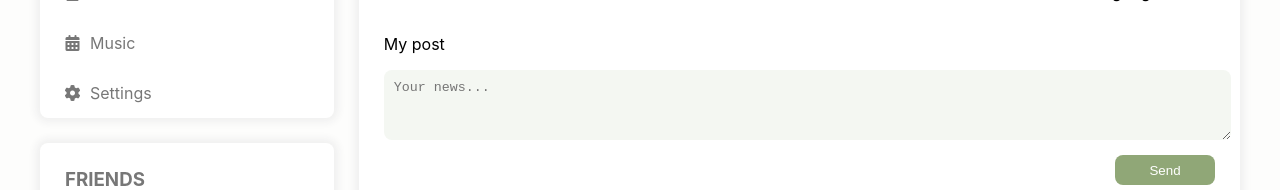
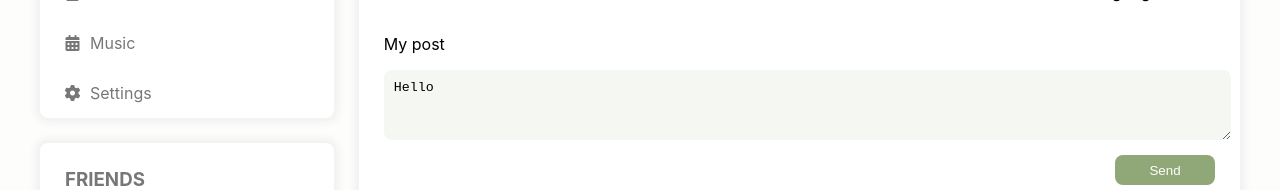
Before and after one commit to IrinaPopova99/social-network, a React (Create React App) app in the folder my-app/: page /profile in a window 1280 px wide. Shown: the part 300-490 px from the top of the page. Built offline with nearby package versions, Linux system fonts and the light colour scheme.

Commit message:
Add store

```diff
--- a/my-app/src/App.css
+++ b/my-app/src/App.css
@@ -20,7 +20,7 @@ input, button, textarea {
     "nav cont"
     "sidebar cont"
     ". cont";
-  grid-template-rows: 3fr 3fr;
+  grid-template-rows: auto auto auto;
   grid-template-columns: 2fr 6fr;
   grid-gap: 25px;
   width: auto;
--- a/my-app/src/App.js
+++ b/my-app/src/App.js
@@ -19,8 +19,12 @@ const App = (props) => {
           <Route path="/news" component={News} />
           <Route path="/settings" component={Settings} />
           <Route path="/music" component={Music} />
-          <Route path="/dialogs" render={() => <Dialogs state={props.state.dialogsPage} />} />
-          <Route path="/profile" render={() => <Profile state={props.state.profilePage} />} />
+          <Route path="/dialogs" render={() => <Dialogs state={props.state.dialogsPage}
+                                                        sendMessage={props.sendMessage}
+                                                        updateNewMessageText={props.updateNewMessageText}/>} />
+          <Route path="/profile" render={() => <Profile state={props.state.profilePage}
+                                                        addPost={props.addPost}
+                                                        updateNewPostText={props.updateNewPostText}/>} />
         </div>
         <Sidebar state={props.state.sidebar} />
       </div>
--- a/my-app/src/components/Dialogs/Dialogs.js
+++ b/my-app/src/components/Dialogs/Dialogs.js
@@ -12,8 +12,12 @@ const Dialogs = (props) => {
     let message = React.createRef();
 
     let sendMessage = () => {
+        props.sendMessage();
+    }
+
+    let onMessageChange = () => {
         let text = message.current.value;
-        alert(text);
+        props.updateNewMessageText(text);
     }
 
     return (
@@ -29,7 +33,7 @@ const Dialogs = (props) => {
                     {messagesElements}
                 </div>
                 <div className="send-message">
-                    <textarea ref={message}></textarea>
+                    <textarea ref={message} value={props.state.newMessageText} onChange={onMessageChange}></textarea>
                 </div>
                 <div className="send-button">
                     <button onClick={sendMessage}>Send</button>
--- a/my-app/src/components/Profile/MyPosts/MyPosts.js
+++ b/my-app/src/components/Profile/MyPosts/MyPosts.js
@@ -3,22 +3,25 @@ import './MyPosts.css';
 import Post from './Post/Post';
 
 const MyPosts = (props) => {
-
   let postsElements = props.posts.map(p => <Post message={p.post} likesCount={p.likesCount}/>);
 
   let newPostElement = React.createRef();
 
   let addPost = () => {
-    let text = newPostElement.current.value;
-    alert(text);
+    props.addPost();
   }
 
+  let onPostChange = () => {
+    let text = newPostElement.current.value;
+    props.updateNewPostText(text)
+  }
+  console.log(props);
   return(
     <div className="my-posts">
       <div className="create-posts">
         <div className="post-name"><p>My post</p></div>
         <div className="post-input">
-          <textarea placeholder="Your news..." ref={newPostElement}></textarea>
+          <textarea placeholder="Your news..." ref={newPostElement} value={props.newPostText} onChange={onPostChange}/>
         </div>
         <div className="send-button">
           <button onClick={addPost}>Send</button>
--- a/my-app/src/components/Profile/Profile.js
+++ b/my-app/src/components/Profile/Profile.js
@@ -3,10 +3,14 @@ import ProfileInfo from './ProfileInfo/ProfileInfo';
 import './Profile.css';
 
 const Profile = (props) => {
+
   return(
     <div>
       <ProfileInfo />
-      <MyPosts posts={props.state.posts}/>
+      <MyPosts posts={props.state.posts}
+                addPost={props.addPost}
+                newPostText={props.state.newPostText}
+                updateNewPostText={props.updateNewPostText}/>
     </div>
   );
 }
--- a/my-app/src/components/Sidebar/Friend/Friend.js
+++ b/my-app/src/components/Sidebar/Friend/Friend.js
@@ -1,7 +1,6 @@
 import "./Friend.css";
 
 const Friend = (props) => {
-    debugger;
     return (
         <div className="friend">
             <div className="photo-mini">
--- a/my-app/src/index.js
+++ b/my-app/src/index.js
@@ -4,18 +4,21 @@ import { BrowserRouter } from 'react-router-dom';
 import './index.css';
 import App from './App';
 import reportWebVitals from './reportWebVitals';
-import state from './redux/state';
+import store from './redux/store';
+// import {addPost, updateNewPostText, sendMessage, updateNewMessageText, subscribe} from './redux/state';
 
+let rerenderEntireTree = (state) => {
   ReactDOM.render(
     <React.StrictMode>
       <BrowserRouter>
-      <App state={state} />
+        <App state={state} addPost={store.addPost.bind(store)}
+                            updateNewPostText={store.updateNewPostText.bind(store)}
+                            sendMessage={store.sendMessage.bind(store)}
+                            updateNewMessageText={store.updateNewMessageText.bind(store)}/>
       </BrowserRouter>
     </React.StrictMode>,
     document.getElementById('root')
   );
-
-// If you want to start measuring performance in your app, pass a function
-// to log results (for example: reportWebVitals(console.log))
-// or send to an analytics endpoint. Learn more: https://bit.ly/CRA-vitals
-reportWebVitals();
+};
+rerenderEntireTree(store.getState())
+store.subscribe(rerenderEntireTree);
--- a/my-app/src/redux/state.js
+++ /dev/null
@@ -1,30 +0,0 @@
-let state = {
-    profilePage: {
-        posts : [
-            {id: 1, post: "Hi, how are you", likesCount: 23},
-            {id: 2, post: "It's my first post", likesCount: 5},
-        ],
-    },
-    dialogsPage: {
-        dialogs : [
-            {id: 1, name: 'Dima'},
-            {id: 2, name: 'Sveta'},
-            {id: 3, name: 'Sasha'},
-        ],
-        messages : [
-            {id: 1, message: "Hello"},
-            {id: 2, message: "Hi"},
-            {id: 3, message: "Yeah"},
-        ],
-    },
-    sidebar: {
-        friends : [
-            {name: 'Dima'},
-            {name: 'Sveta'},
-            {name: 'Sasha'},
-        ]
-    }
-
-}
-
-export default state;
--- /dev/null
+++ b/my-app/src/redux/store.js
@@ -0,0 +1,108 @@
+
+let store = {
+    _state: {
+        profilePage: {
+            posts : [
+                {id: 1, post: "Hi, how are you", likesCount: 23},
+                {id: 2, post: "It's my first post", likesCount: 5},
+            ],
+            newPostText : "Hello",
+        },
+        dialogsPage: {
+            dialogs : [
+                {id: 1, name: 'Dima'},
+                {id: 2, name: 'Sveta'},
+                {id: 3, name: 'Sasha'},
+            ],
+            messages : [
+                {id: 1, message: "Hello"},
+                {id: 2, message: "Hi"},
+                {id: 3, message: "Yeah"},
+            ],
+            newMessageText : "",
+        },
+        sidebar: {
+            friends : [
+                {name: 'Dima'},
+                {name: 'Sveta'},
+                {name: 'Sasha'},
+            ]
+        }
+    },
+    _subscriber() {
+    },
+    getState() {
+        return this._state;
+    },
+    subscribe(observer) {
+        this._subscriber = observer;
+    },
+    addPost() {
+        debugger;
+        let newPost = {
+            id: 5,
+            post: this._state.profilePage.newPostText,
+            likesCount: 0,
+        };
+        this._state.profilePage.posts.push(newPost);
+        this._state.profilePage.newPostText = "";
+        this._subscriber(this.getState());
+    },
+
+    updateNewPostText (newText) {
+        debugger;
+        this._state.profilePage.newPostText = newText;
+        this._subscriber(this.getState());
+    },
+
+    sendMessage() {
+        let newMessage = {
+            id: 4,
+            message: this._state.dialogsPage.newMessageText,
+        };
+        this._state.dialogsPage.messages.push(newMessage);
+        this._state.dialogsPage.newMessageText = "";
+        this._subscriber(this.getState());
+    },
+
+    updateNewMessageText (newText) {
+        this._state.dialogsPage.newMessageText = newText;
+        this._subscriber(this.getState());
+    },
+
+}
+
+// export const addPost = () => {
+//     let newPost = {
+//         id: 5,
+//         post: state.profilePage.newPostText,
+//         likesCount: 0,
+//     };
+//     state.profilePage.posts.push(newPost);
+//     state.profilePage.newPostText = "";
+//     rerenderEntireTree(state);
+// };
+// export const updateNewPostText = (newText) => {
+//     state.profilePage.newPostText = newText;
+//     rerenderEntireTree(state);
+// }
+
+// export const sendMessage = () => {
+//     let newMessage = {
+//         id: 4,
+//         message: state.dialogsPage.newMessageText,
+//     };
+//     state.dialogsPage.messages.push(newMessage);
+//     state.dialogsPage.newMessageText = "";
+//     rerenderEntireTree(state);
+// };
+// export const updateNewMessageText = (newText) => {
+//     state.dialogsPage.newMessageText = newText;
+//     rerenderEntireTree(state);
+// }
+
+// export const subscribe = (observer) => {
+//     rerenderEntireTree = observer;
+// }
+
+export default store;
```
Also changed, not shown: 1 other file (tests, documents, lock files or other folders). Lines whose indentation alone changed are shown as unchanged.
